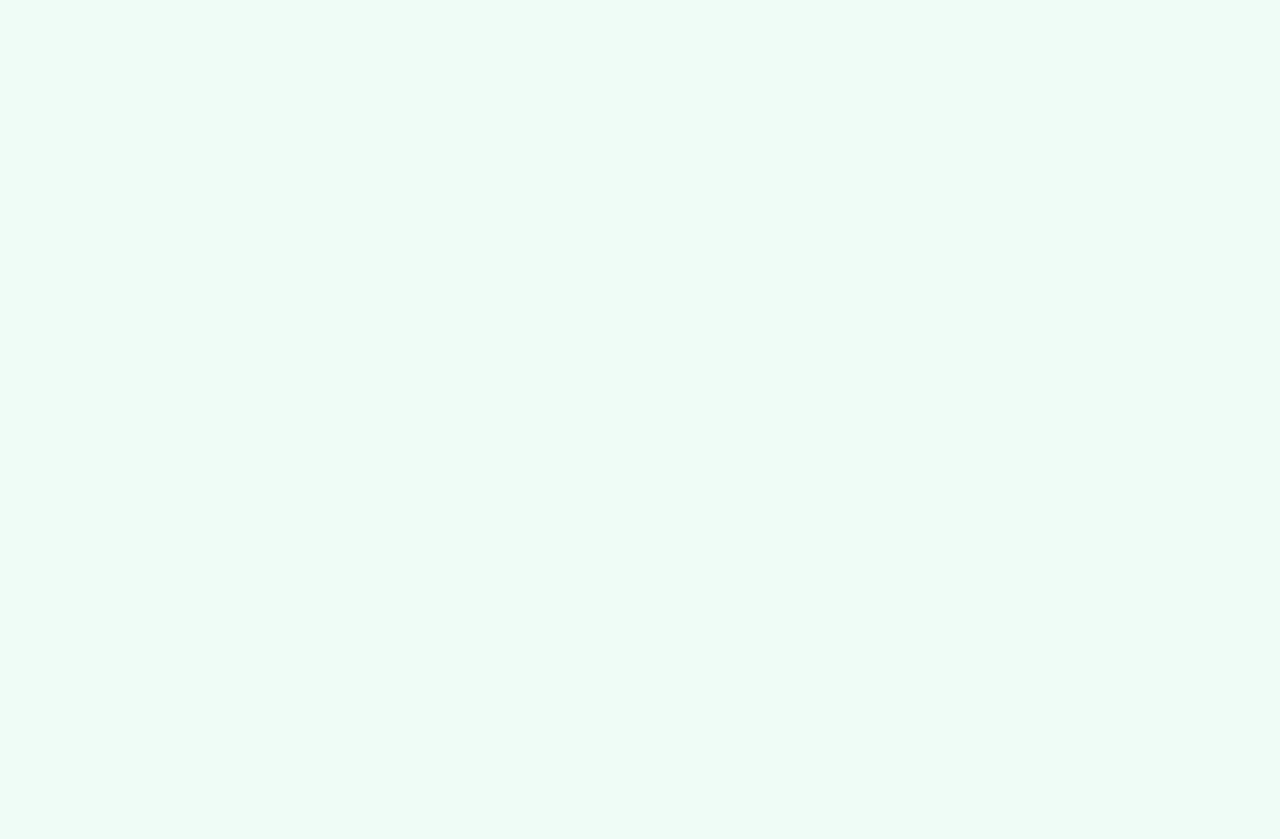
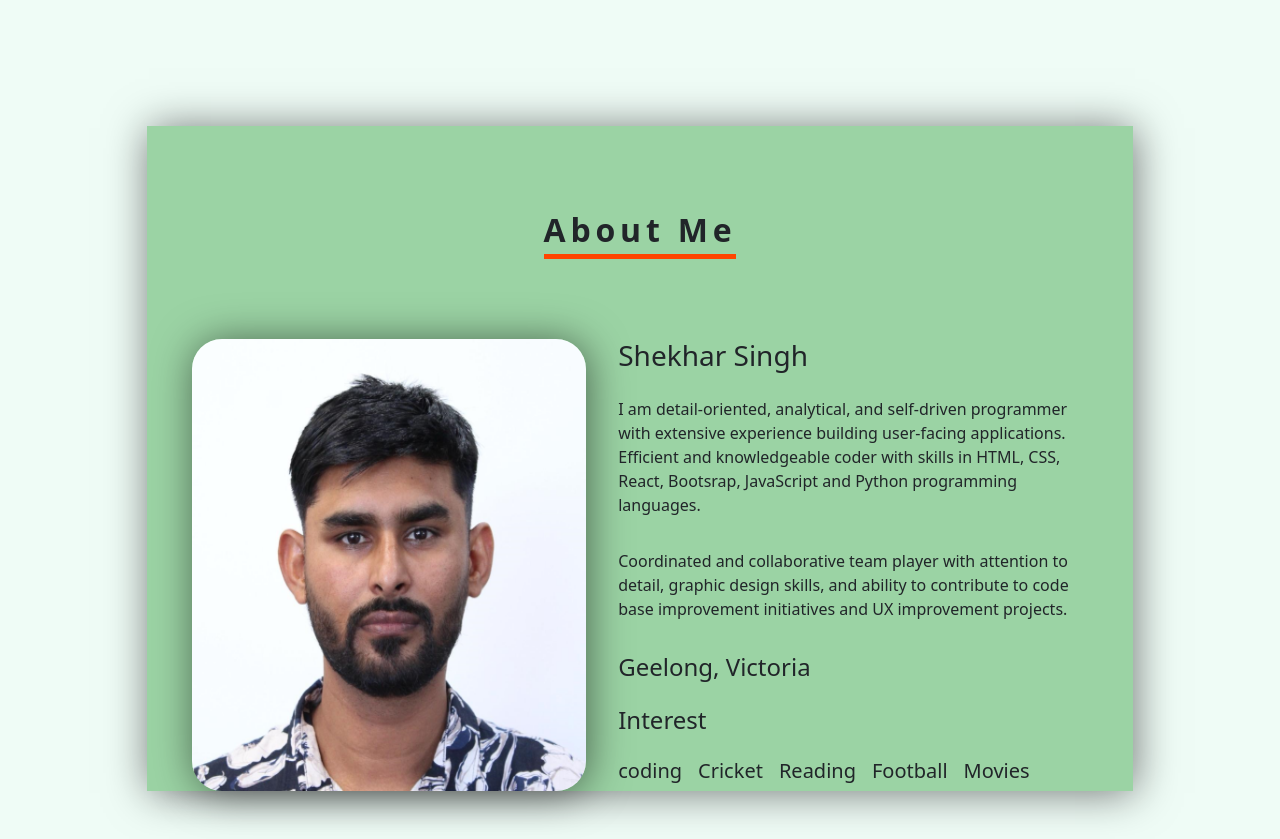
Before and after one commit to Shekhar-Mehla/react_portfolio_website, a React (Vite) app: page /projects in a window 1280 px wide. Shown: the part 2580-3419 px from the top of the page. Before the commit the page ends 2530 px from the top, so only its background shows below. Built offline with nearby package versions, Linux system fonts and the light colour scheme.

Commit message:
added the about me section

```diff
--- a/src/App.jsx
+++ b/src/App.jsx
@@ -5,6 +5,7 @@ import { Hero } from "./components/Hero";
 import { Banner } from "./components/Banner";
 import { Skill } from "./components/Skill";
 import { Projects } from "./components/Projects";
+import { AboutMe } from "./components/AboutMe";
 
 export const App = () => {
   return (
@@ -14,6 +15,7 @@ export const App = () => {
       <Banner />
       <Skill />
       <Projects />
+      <AboutMe />
     </>
   );
 };
--- /dev/null
+++ b/src/components/AboutMe.jsx
@@ -0,0 +1,42 @@
+import React from "react";
+import myimage from "../assets/resumepick.png";
+
+export const AboutMe = () => {
+  return (
+    <div>
+      <section class="about_me flex_center" id="about-me">
+        <div class="about_me_container flex_center">
+          <span>About Me</span>
+          <div class="about_me_card flex">
+            <img src={myimage} alt="my photo" />
+            <div class="about_me_card_content flex">
+              <h3>Shekhar Singh</h3>
+
+              <p>
+                I am detail-oriented, analytical, and self-driven programmer
+                with extensive experience building user-facing applications.
+                Efficient and knowledgeable coder with skills in HTML, CSS,
+                React, Bootsrap, JavaScript and Python programming languages.
+              </p>
+              <p>
+                Coordinated and collaborative team player with attention to
+                detail, graphic design skills, and ability to contribute to code
+                base improvement initiatives and UX improvement projects.
+              </p>
+
+              <h4>Geelong, Victoria</h4>
+              <h4>Interest</h4>
+              <div class="interest flex">
+                <h5>coding</h5>
+                <h5>Cricket</h5>
+                <h5>Reading</h5>
+                <h5>Football</h5>
+                <h5>Movies</h5>
+              </div>
+            </div>
+          </div>
+        </div>
+      </section>
+    </div>
+  );
+};
```
